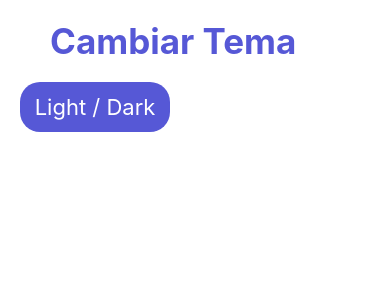
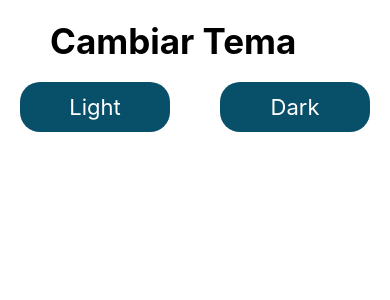
Before and after one commit to gejaga12/ListComponent-React-Native, a React Native app: screen /ChangeThemeScreen in a window 390 px wide. Shown: the top 300 px of the page. Built offline with nearby package versions, Linux system fonts and the light colour scheme.

Commit message:
light/dark en proceso

```diff
--- a/src/components/HeaderTitle.tsx
+++ b/src/components/HeaderTitle.tsx
@@ -1,6 +1,7 @@
-import React from 'react'
+import React, { useContext } from 'react'
 import { Text, View } from 'react-native'
 import { useSafeAreaInsets } from 'react-native-safe-area-context';
+import { ThemeContext } from '../context/themeContext/ThemeContext';
 import { styles } from '../theme/appTheme'
 
 
@@ -11,10 +12,11 @@
 export const HeaderTitle = ({ title }: Props) => {
 
     const { top } = useSafeAreaInsets();
+    const { theme: { colors } } = useContext(ThemeContext);
 
     return (
         <View style={{ marginTop: top + 20, marginBottom: 20 }}>
-            <Text style={{ ...styles.title, color: '#5658D6' }}>{title}</Text>
+            <Text style={{ ...styles.title, color: colors.text }}>{title}</Text>
         </View>
     )
 }
--- a/src/context/themeContext/themeReducer.tsx
+++ b/src/context/themeContext/themeReducer.tsx
@@ -9,15 +9,29 @@
     dividerColor: string,
 }
 
+export const darkTheme: ThemeState = {
+    currentTheme: 'dark',
+    dark: true,
+    dividerColor: 'rbga(0,0,0,0.7)',
+    colors: {
+        primary: '#75CEDB',
+        background: 'black',
+        card: 'green',
+        text: 'white',
+        border: 'red',
+        notification: 'black',
+    }
+}
+
 export const lightTheme: ThemeState = {
     currentTheme: 'light',
     dark: false,
     dividerColor: 'rbga(0,0,0,0.7)',
     colors: {
-        primary: 'red',
+        primary: '#084F6A',
         background: 'white',
         card: 'green',
-        text: 'pink',
+        text: 'black',
         border: 'red',
         notification: 'black',
     }
@@ -29,6 +43,9 @@
         case 'set_light_theme':
             return { ...lightTheme }
 
+        case 'set_dark_theme':
+            return { ...darkTheme }
+
         default:
             return state;
     }
--- a/src/screens/ChangeThemeScreen.tsx
+++ b/src/screens/ChangeThemeScreen.tsx
@@ -6,20 +6,20 @@
 
 export const ChangeThemeScreen = () => {
 
-    const {setDarkTime} = useContext(ThemeContext)
+    const { setDarkTime, setLightTime, theme: {colors} } = useContext(ThemeContext)
 
     return (
         <View style={styles.globalMargin}>
             <HeaderTitle title='Cambiar Tema' />
-
+            <View style={{flexDirection: 'row', justifyContent: 'space-between'}}>
                 <TouchableOpacity
-            onPress={setDarkTime}
+                    onPress={setLightTime}
                     activeOpacity={0.8}
                     style={{
                         width: 150,
                         height: 50,
                         borderRadius: 20,
-                backgroundColor: '#5658D6',
+                        backgroundColor: colors.primary,
                         justifyContent: 'center',
                     }}>
                     <Text style={{
@@ -29,9 +29,30 @@
                         fontSize: 22,
 
                     }}>
-                    Light / Dark
+                        Light
+                    </Text>
+                </TouchableOpacity>
+                <TouchableOpacity
+                    onPress={setDarkTime}
+                    activeOpacity={0.8}
+                    style={{
+                        width: 150,
+                        height: 50,
+                        borderRadius: 20,
+                        backgroundColor: colors.primary,
+                        justifyContent: 'center',
+                    }}>
+                    <Text style={{
+                        color: 'white',
+                        justifyContent: 'center',
+                        textAlign: 'center',
+                        fontSize: 22,
+
+                    }}>
+                        Dark
                     </Text>
                 </TouchableOpacity>
             </View>
+        </View>
     )
 }
```
Lines whose indentation alone changed are shown as unchanged.
